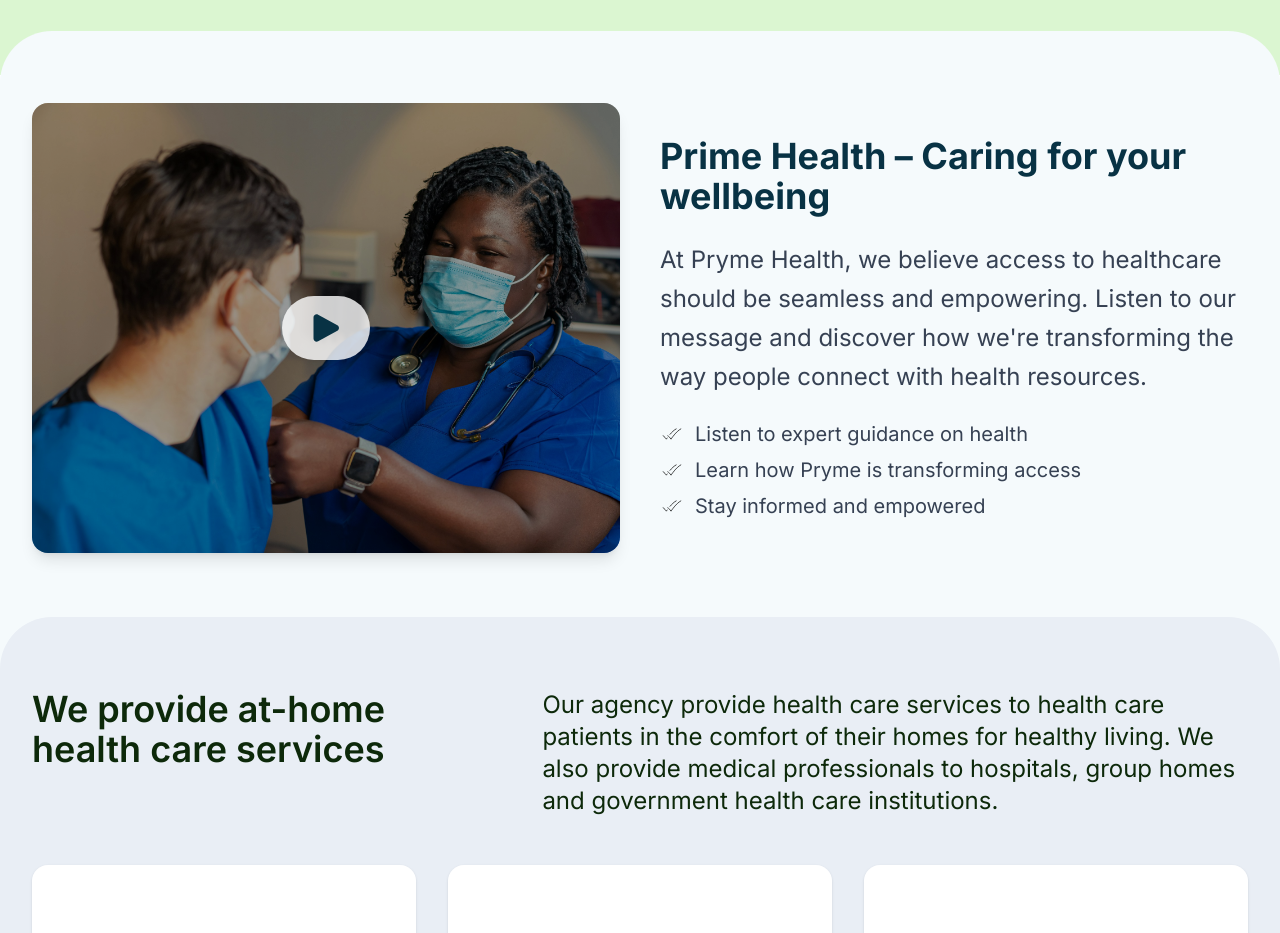
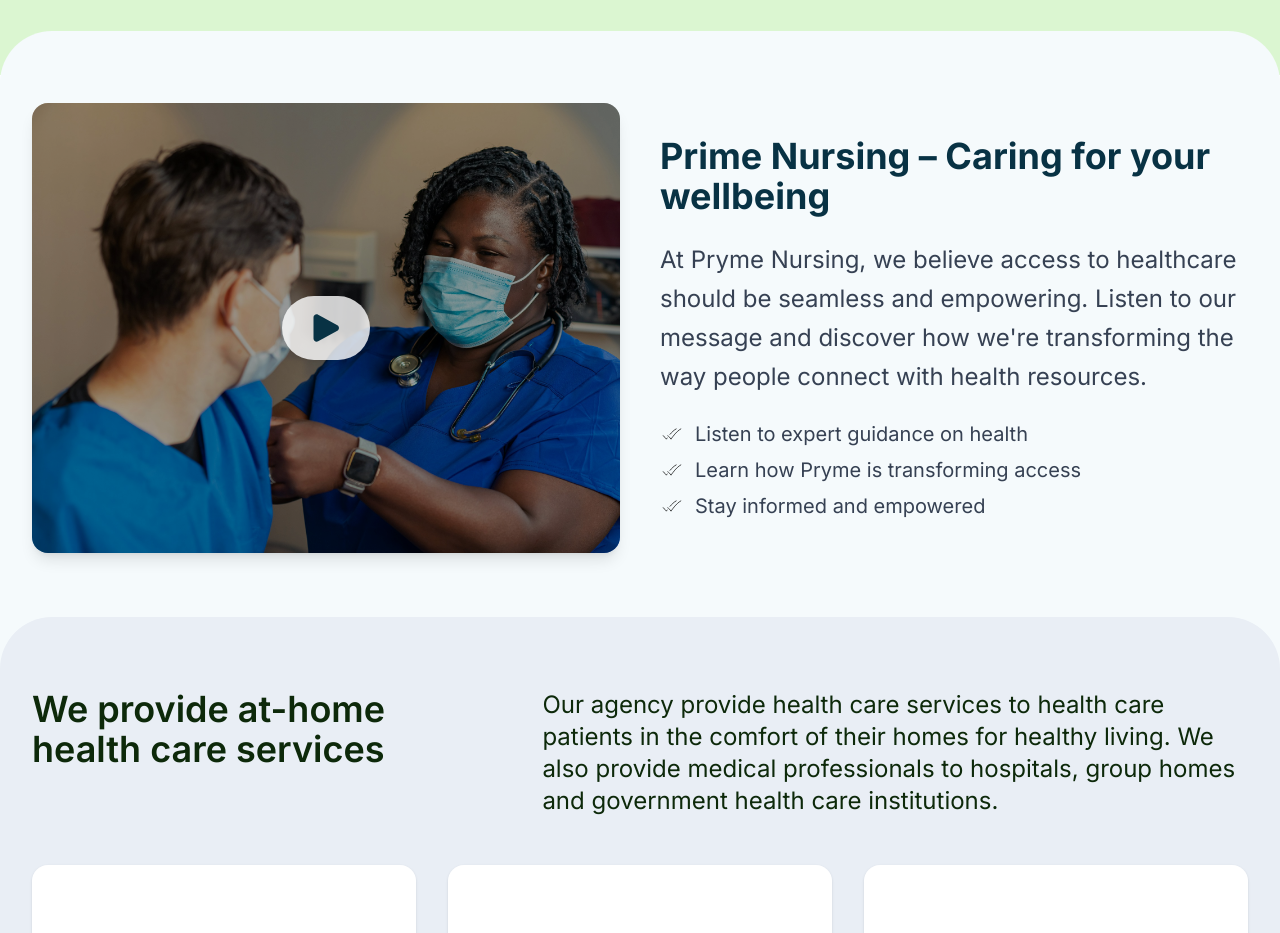
Before and after one commit to spiidride/pryme_nursing_new, a Next.js app: page / in a window 1280 px wide. Shown: the part 3640-4573 px from the top of the page. Built offline with nearby package versions, Linux system fonts and the light colour scheme; no server answers.

Commit message:
fix: update company name
Signed-off-by: Nweke Chidi <nwekechidigodwin460@gmail.com>

```diff
--- a/src/components/audio-section.tsx
+++ b/src/components/audio-section.tsx
@@ -54,10 +54,10 @@
         {/* Right: Text */}
         <div className="space-y-6">
           <h2 className="text-3xl lg:text-4xl font-bold text-[#083244]">
-            Prime Health – Caring for your wellbeing
+            Prime Nursing – Caring for your wellbeing
           </h2>
           <p className="text-lg md:text-2xl text-gray-700 leading-relaxed">
-            At Pryme Health, we believe access to healthcare should be seamless
+            At Pryme Nursing, we believe access to healthcare should be seamless
             and empowering. Listen to our message and discover how we&apos;re
             transforming the way people connect with health resources.
           </p>
```
